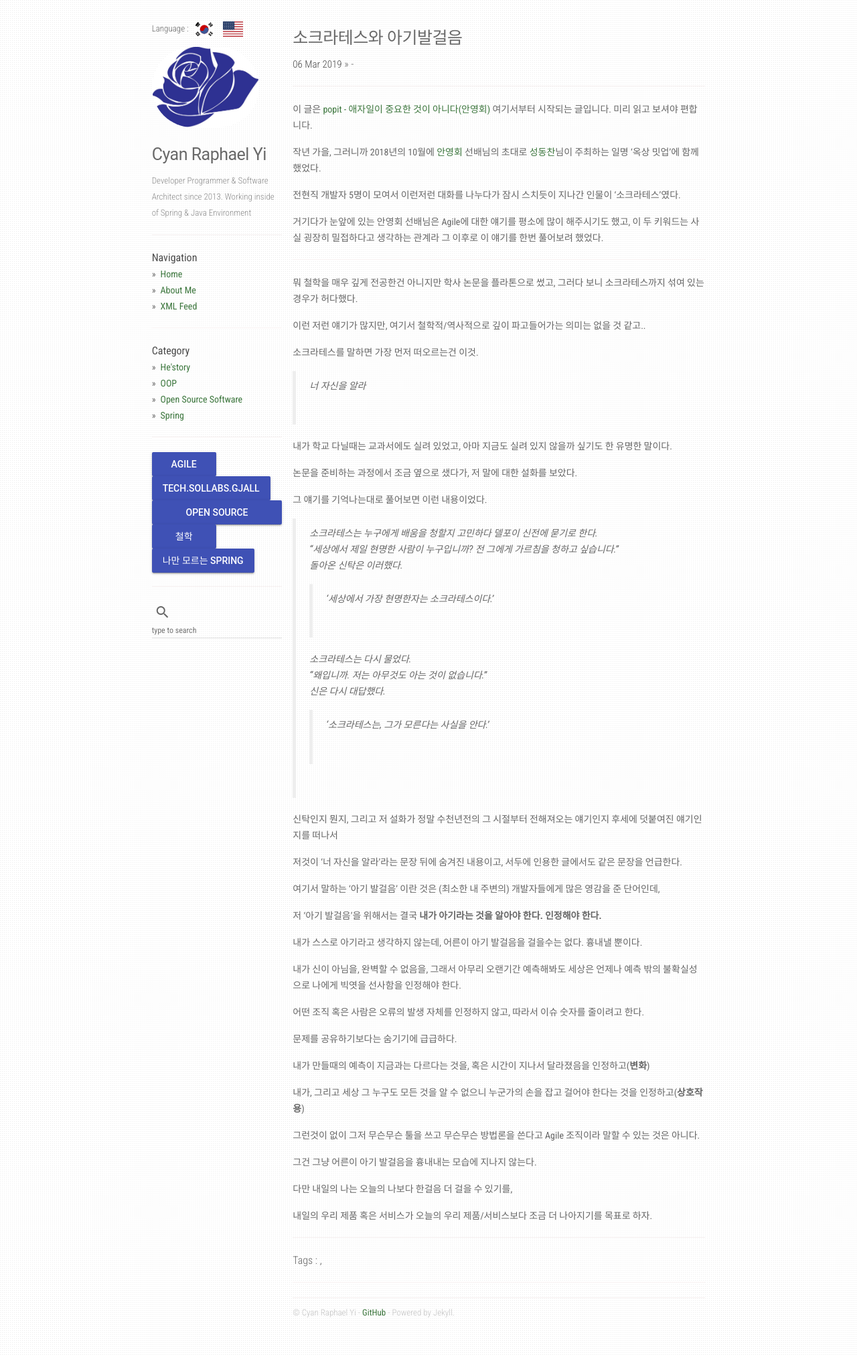
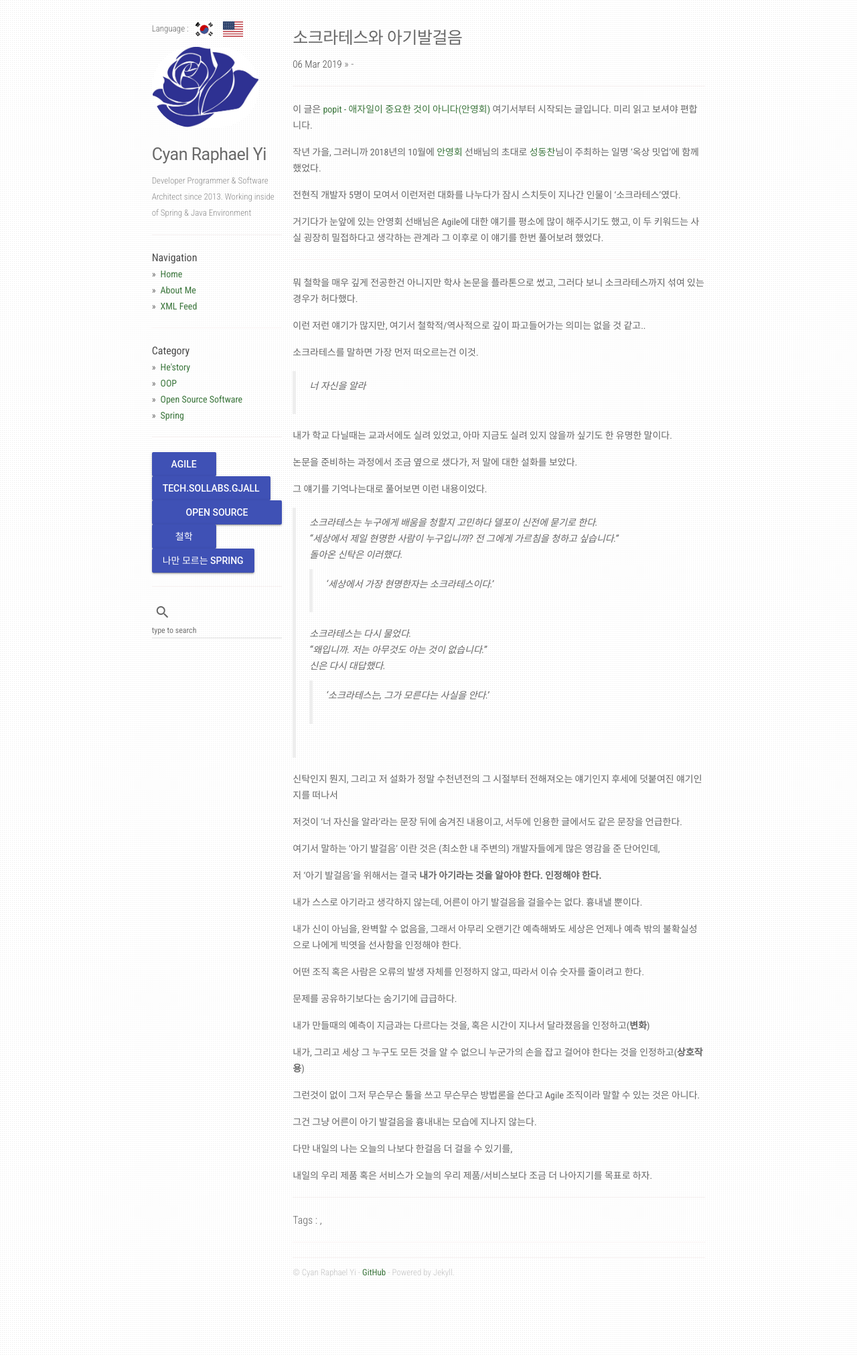
Before and after one commit to CyanRYi/sollabs-demo, a Jekyll site: the page built from _posts/ko/2019-03-06-Socrates-and-agile.md, in a window 1280 px wide. Shown: the whole page at 67% size. Built offline with Jekyll 4.4.1, drawn with Linux system fonts in a browser that asks for light colours; nearby versions of some CDN libraries; grey boxes are pictures that could not be loaded.

Commit message:
blockquote margin css 추가

```diff
--- a/static/css/main.css
+++ b/static/css/main.css
@@ -50,6 +50,12 @@ blockquote {
 }
 blockquote::before, blockquote::after {
     content: "";
+}
+blockquote p {
+    margin: 0 0 10px;
+}
+blockquote p:last-child, blockquote ul:last-child, blockquote ol:last-child {
+    margin-bottom: 0;
 }
 footer {
     border-top: 1px solid #F7F1F1;
```
